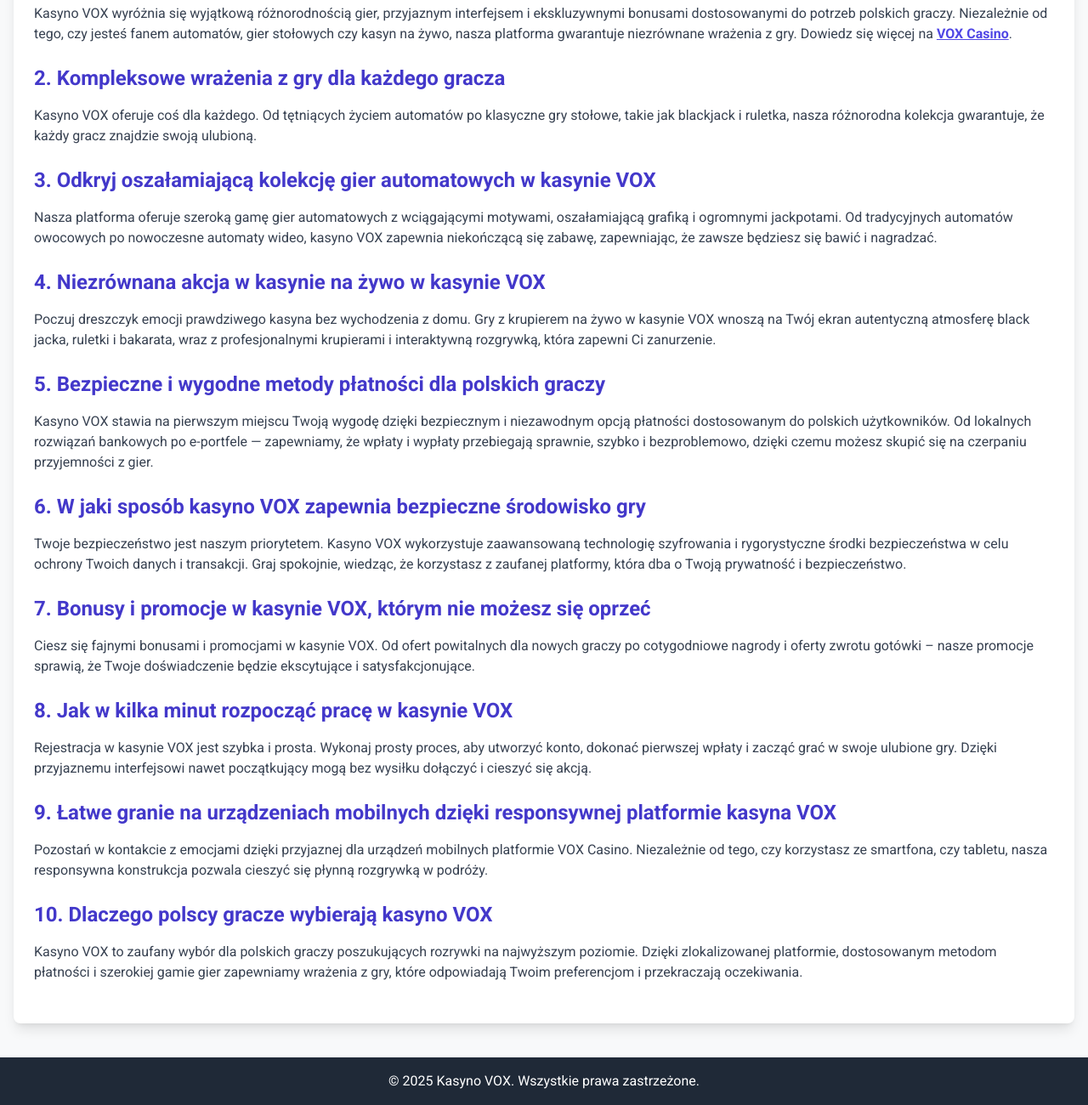
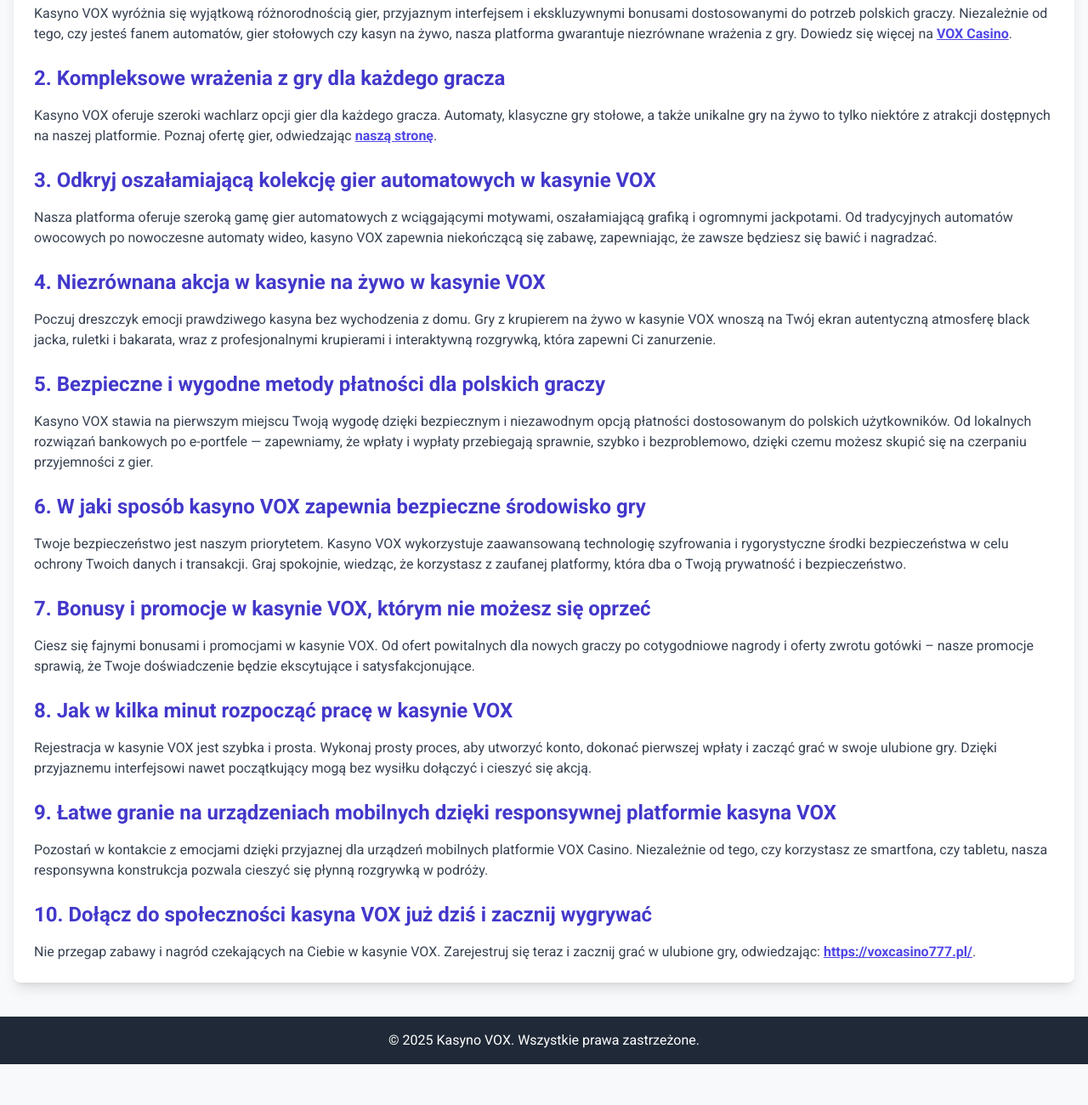
Before and after one commit to waqas38/VOX-casino-v1, a plain HTML site: page index.html in a window 1280 px wide. Shown: the part 176-1476 px from the top of the page at 85% size. After the commit the page ends 1428 px from the top, so only its background shows below. Drawn offline with nearby package versions, Linux system fonts and the light colour scheme.

Commit message:
Update index.html

```diff
--- a/index.html
+++ b/index.html
@@ -48,13 +48,20 @@
           >.
         </p>
 
-        <h2 class="text-indigo-700 font-bold text-2xl mb-4">
+       <h2 class="text-indigo-700 font-bold text-2xl mb-4">
           2. Kompleksowe wrażenia z gry dla każdego gracza
         </h2>
         <p class="text-gray-700 mb-6">
-          Kasyno VOX oferuje coś dla każdego. Od tętniących życiem automatów po
-          klasyczne gry stołowe, takie jak blackjack i ruletka, nasza różnorodna
-          kolekcja gwarantuje, że każdy gracz znajdzie swoją ulubioną.
+          Kasyno VOX oferuje szeroki wachlarz opcji gier dla każdego gracza.
+          Automaty, klasyczne gry stołowe, a także unikalne gry na żywo to tylko
+          niektóre z atrakcji dostępnych na naszej platformie. Poznaj ofertę
+          gier, odwiedzając
+          <a
+            href="https://voxcasino777.pl/"
+            class="text-indigo-600 font-semibold underline"
+            target="_blank"
+            >naszą stronę</a
+          >.
         </p>
 
         <h2 class="text-indigo-700 font-bold text-2xl mb-4">
@@ -132,14 +139,14 @@
         </p>
 
         <h2 class="text-indigo-700 font-bold text-2xl mb-4">
-          10. Dlaczego polscy gracze wybierają kasyno VOX
+          10. Dołącz do społeczności kasyna VOX już dziś i zacznij wygrywać
         </h2>
-        <p class="text-gray-700 mb-6">
-          Kasyno VOX to zaufany wybór dla polskich graczy poszukujących
-          rozrywki na najwyższym poziomie. Dzięki zlokalizowanej platformie,
-          dostosowanym metodom płatności i szerokiej gamie gier zapewniamy
-          wrażenia z gry, które odpowiadają Twoim preferencjom i przekraczają
-          oczekiwania.
+        <p class="text-gray-700">
+          Nie przegap zabawy i nagród czekających na Ciebie w kasynie VOX.
+          Zarejestruj się teraz i zacznij grać w ulubione gry, odwiedzając:
+          <span class="text-indigo-600 font-semibold underline">
+            https://voxcasino777.pl/</span
+          >.
         </p>
       </div>
     </main>
```
